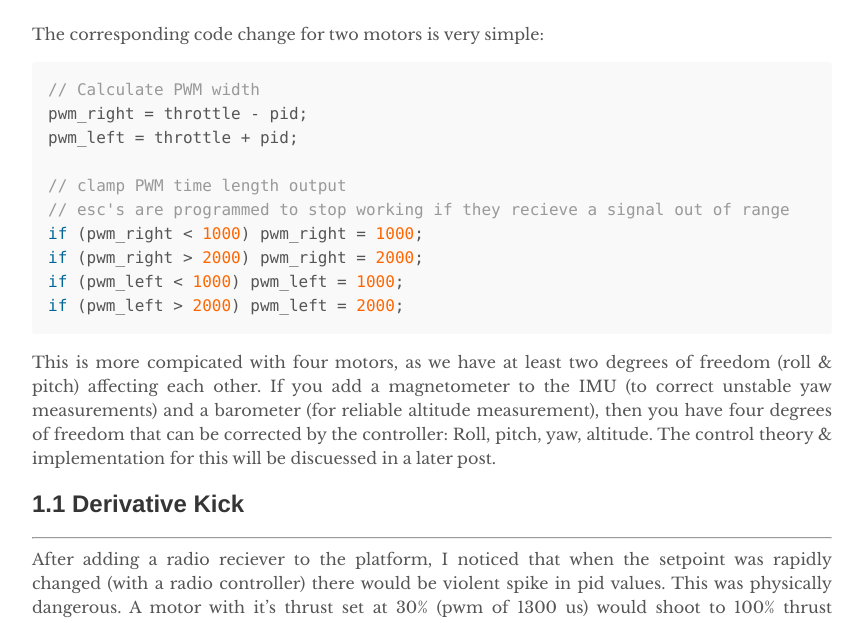
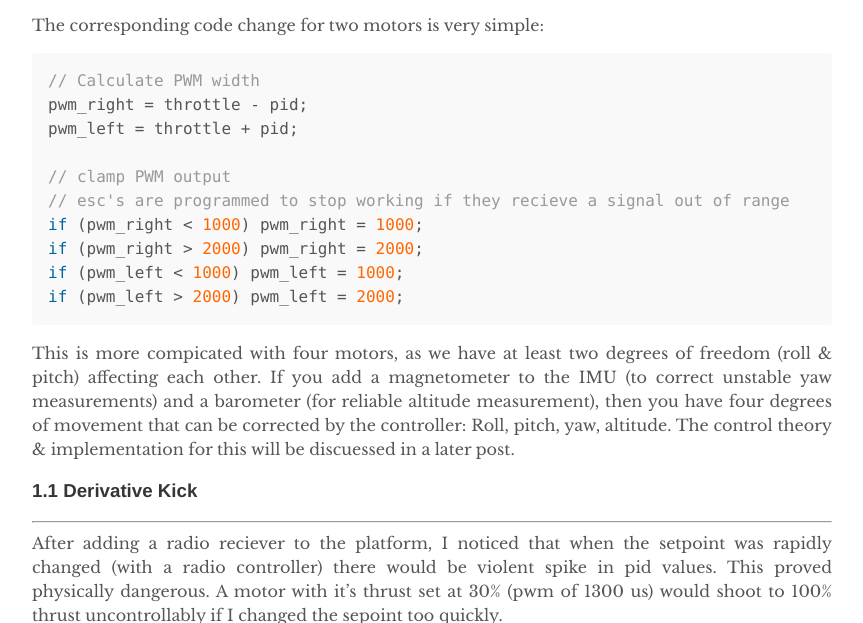
Before and after one commit to snicckers/nicks_blog, a Jekyll site: the page built from _posts/2020-09-10-flight-controller-pt1.md, in a window 1280 px wide and 1400 px high, scrolled down 4232 px, cut to the strip 93-716 px from the top of the window. Shown: the whole strip, without its empty margins (208-1071 px from the left). Built offline with Jekyll 4.4.1, drawn with Linux system fonts in a browser that asks for light colours; formulas are drawn with MathJax 3; some of the changed text lies outside the part shown.

Commit message:
Added Scada Post

```diff
--- a/_posts/2020-09-10-flight-controller-pt1.md
+++ b/_posts/2020-09-10-flight-controller-pt1.md
@@ -19,7 +19,7 @@ My overall plan for the project was as follows:
 Project files for the single axis controller can be found at the following link:
 <p style="text-align: center;"> https://github.com/snicckers/single-axis-flight-controller </p>
 
-## 1. Controller
+### 1. Controller
 <hr>
 
 The majority of modern craft, from power steering in cars, to quadcopters, to jet aircraft, must be piloted using a fly-by-wire system. Typically, reaction speeds and number of controls required for stable operation exceed human capabilities. The result is that when the pilot gives a command, the flight controller figures out how to execute that command. A simple, widely-used control method is the proportional-integral-derivative (PID) controller, which acts to reduce error.
@@ -100,7 +100,7 @@ The corresponding code change for two motors is very simple:
 pwm_right = throttle - pid;
 pwm_left = throttle + pid;
 
-// clamp PWM time length output
+// clamp PWM output
 // esc's are programmed to stop working if they recieve a signal out of range
 if (pwm_right < 1000) pwm_right = 1000;
 if (pwm_right > 2000) pwm_right = 2000;
@@ -109,17 +109,17 @@ if (pwm_left > 2000) pwm_left = 2000;
 
 {% endhighlight %}
 
-This is more compicated with four motors, as we have at least two degrees of freedom (roll & pitch) affecting each other. If you add a magnetometer to the IMU (to correct unstable yaw measurements) and a barometer (for reliable altitude measurement), then you have four degrees of freedom that can be corrected by the controller: Roll, pitch, yaw, altitude. The control theory & implementation for this will be discuessed in a later post.
+This is more compicated with four motors, as we have at least two degrees of freedom (roll & pitch) affecting each other. If you add a magnetometer to the IMU (to correct unstable yaw measurements) and a barometer (for reliable altitude measurement), then you have four degrees of movement that can be corrected by the controller: Roll, pitch, yaw, altitude. The control theory & implementation for this will be discuessed in a later post.
 
-## 1.1 Derivative Kick
+### 1.1 Derivative Kick
 <hr>
 
-After adding a radio reciever to the platform, I noticed that when the setpoint was rapidly changed (with a radio controller) there would be violent spike in pid values. This was physically dangerous. A motor with it's thrust set at 30% (pwm of 1300 us) would shoot to 100% thrust uncontrollably if I changed the sepoint too quickly.
+After adding a radio reciever to the platform, I noticed that when the setpoint was rapidly changed (with a radio controller) there would be violent spike in pid values. This proved physically dangerous. A motor with it's thrust set at 30% (pwm of 1300 us) would shoot to 100% thrust uncontrollably if I changed the sepoint too quickly.
 
 <img src="/assets/gifs/derivative-kick-example.gif" alt="">
 <p style="text-align: center;"> PID output with time, notice the spikes </p>
 
-research led me to find that this is a common behaviour known as Derivative Kick. For more information:
+I came to find that this is a common behaviour known as Derivative Kick. For more information:
 - https://controlguru.com/pid-control-and-derivative-on-measurement/
 - https://www.youtube.com/watch?v=KErYuh4VDtI
 
@@ -149,7 +149,7 @@ Note the change in sign. Here is a side-by-side comparison of the PID outputs. R
 
 So, using the process variable instead of the error variable for derivative control clearly removes these kicks. Problem sovled.
 
-## 2. Tuning & Rapid Testing
+### 2. Tuning & Rapid Testing
 <hr>
 
 Tuning PID gains was a slow process. But tuning didn't need to be great to be effective with a single motor.
@@ -179,7 +179,7 @@ Resources:
 - [link](https://www.wescottdesign.com/articles/pid/pidWithoutAPhd.pdf) - PID Without a PhD, Tim Wescott
 - [link](https://robotics.stackexchange.com/questions/167/what-are-good-strategies-for-tuning-pid-loops) - Robotics Stack Exchange, Pid Tuning
 
-## 3. Reflection
+### 3. Reflection
 <hr>
 
 With all that said I managed to cobble together a reasonably well tuned flight stabilizer working on a single axis with two motors. Being able to change the PID constants in real time and actually see the results as I changed them was a better education than any textbook can provide. In the future I may use something like Matlab to do my tuning, but at least I'll have the advantage of having a good understanding of PIDs.
```
Also changed, not shown: _posts/2017-03-10-welcome-to-jekyll.md (deleted, +0 -25 lines), _posts/2020-09-13-scada-showcase.md (added, +90 -0 lines), assets/scada/Config.png (added), assets/scada/Controls.png (added), assets/scada/Runtime.png (added), assets/scada/Trends.png (added), assets/scada/alarmsDemo-alarms.png (added), assets/scada/colorScheme.png (added), assets/scada/eb_controls.png (added), assets/scada/eb_overview.png (added), assets/scada/overview-backwash.png (added), assets/scada/overview-fillMode.png (added), assets/scada/overview-tankFull.png (added), assets/scada/overview.gif (added), 1 more files, 1 other file.
